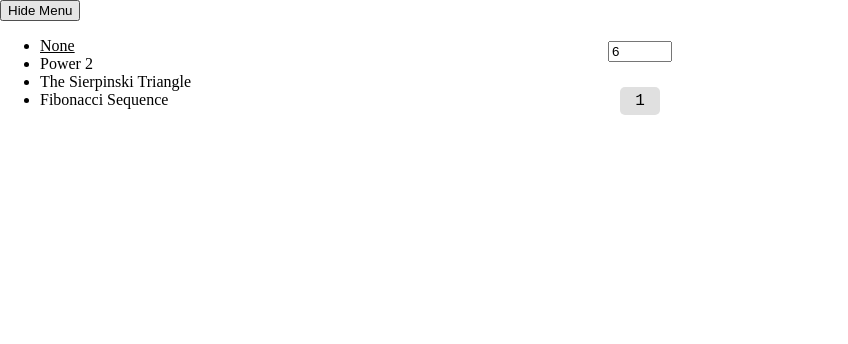
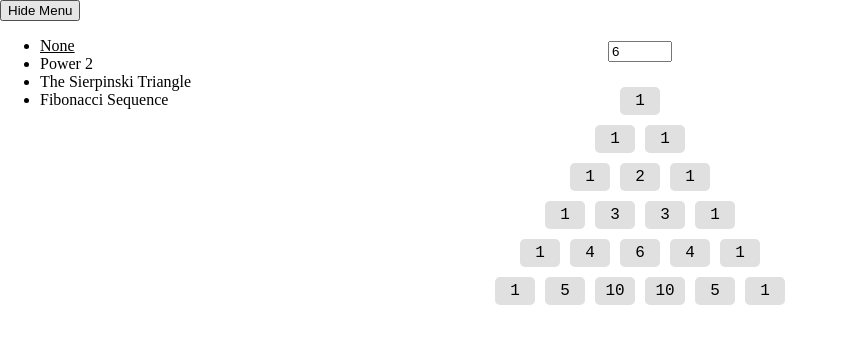
Before and after one commit to krystofmatejka/pascals-triangle, a Next.js app: page / in a window 1280 px wide. Shown: the top 344 px of the page, without its empty margins (0-848 px from the left). Built offline with nearby package versions, Linux system fonts and the light colour scheme.

Commit message:
some smaller improvements

```diff
--- a/src/components/pascals-triangle/pascals-triangle.tsx
+++ b/src/components/pascals-triangle/pascals-triangle.tsx
@@ -7,11 +7,7 @@ import {SierpinskiTriangle} from './sierpinski-triangle'
 import {TriangleFibonacciSequence} from './triangle-fibonacci-sequence'
 import {usePascalsTriangleStore} from '@/src/components/store'
 
-type PascalsTriangleComponentProps = {
-  transformation: Transformation
-}
-
-const PascalsTriangleComponent: FC<PascalsTriangleComponentProps> = ({transformation}) => {
+const chooseTriangle = (transformation: Transformation) => {
   switch (transformation) {
   case Transformation.None:
     return <TriangleDefault/>
@@ -29,7 +25,7 @@ export const PascalsTriangle: FC = () => {
 
   return (
     <Container>
-      <PascalsTriangleComponent transformation={transformation}/>
+      {chooseTriangle(transformation)}
     </Container>
   )
 }
--- a/src/components/pascals-triangle/sierpinski-triangle.tsx
+++ b/src/components/pascals-triangle/sierpinski-triangle.tsx
@@ -1,5 +1,7 @@
 import {usePascalsTriangleStore} from '@/src/components/store'
 import {Row, Number} from './styles'
+
+const isOdd = (number: number) => !!(number % 2)
 
 export const SierpinskiTriangle = () => {
   const {triangle} = usePascalsTriangleStore()
@@ -7,7 +9,7 @@ export const SierpinskiTriangle = () => {
   return triangle.map((row, rowIndex) => (
     <Row key={rowIndex}>
       {row.map((number, numberIndex) => (
-        <Number key={numberIndex} highlight={(number % 2) ? null: '#c5eeb9'}>
+        <Number key={numberIndex} highlight={isOdd(number) ? null: '--highlight-2'}>
           {number}
         </Number>
       ))}
--- a/src/components/pascals-triangle/styles.ts
+++ b/src/components/pascals-triangle/styles.ts
@@ -6,7 +6,9 @@ export const Row = styled.div`
   justify-content: center;
 `
 
-export const Number = styled.div<{highlight?: string}>`
+type Highlight = '--highlight-1' | '--highlight-2' | '--highlight-3'
+
+export const Number = styled.div<{highlight?: Highlight}>`
   padding: 5px 0;
   margin: 5px;
   width: var(--number-width);
@@ -14,8 +16,10 @@ export const Number = styled.div<{highlight?: string}>`
   transition: width ease 0.3s;
 
   border-radius: 5px;
-  background: ${p => p.highlight ?? '#e0e0e0'};
+  background: var(${p => p.highlight ?? '--highlight-1'});
 
   font-family: monospace;
   font-size: 1rem;
+
+  cursor: default;
 `
--- a/src/components/pascals-triangle/triangle-default.tsx
+++ b/src/components/pascals-triangle/triangle-default.tsx
@@ -2,29 +2,40 @@ import {useState} from 'react'
 import {usePascalsTriangleStore} from '@/src/components/store'
 import {Row, Number} from './styles'
 
-export const TriangleDefault = () => {
+type Index = [number, number]
+
+const pickHighlight = (currentIndex: Index, highlightedIndex: Index) => {
+  if (
+    highlightedIndex[0] === currentIndex[0] + 1
+    && (highlightedIndex[1] === currentIndex[1] +1 || highlightedIndex[1] === currentIndex[1])) {
+    return '--highlight-2'
+  }
+
+  if (
+    currentIndex[0] === highlightedIndex[0]
+    && currentIndex[1] === highlightedIndex[1]
+  ) {
+    return '--highlight-3'
+  }
+
+  return undefined
+}
+
+export const TriangleDefault = (): JSX.Element[] => {
   const {triangle} = usePascalsTriangleStore()
-  const [highlightedIndexes, setHighlightedIndexes] = useState([])
+  const [highlightedIndex, setHighlightedIndex] = useState<Index>([-1, -1])
 
   return triangle.map((row, rowIndex) => (
     <Row key={rowIndex}>
-      {row.map((number, numberIndex) => {
-        const isHighlighted = (
-          highlightedIndexes[0] === rowIndex + 1
-              && (highlightedIndexes[1] === numberIndex +1 || highlightedIndexes[1] === numberIndex))
-
-        return (
-          <Number
-            key={numberIndex}
-            highlight={isHighlighted ? 'red': undefined}
-            onMouseEnter={() => {
-              setHighlightedIndexes(() => [rowIndex, numberIndex])
-            }}
-          >
-            {number}
-          </Number>
-        )
-      })}
+      {row.map((number, numberIndex) => (
+        <Number
+          key={numberIndex}
+          highlight={pickHighlight([rowIndex, numberIndex], highlightedIndex)}
+          onMouseEnter={() => setHighlightedIndex(() => [rowIndex, numberIndex])}
+        >
+          {number}
+        </Number>
+      ))}
     </Row>
   ))
 }
--- a/src/components/pascals-triangle/triangle-fibonacci-sequence.tsx
+++ b/src/components/pascals-triangle/triangle-fibonacci-sequence.tsx
@@ -16,7 +16,7 @@ export const TriangleFibonacciSequence: FC = () => {
             const isHighlighted = (highlightedIndexes[rowIndex] === numberIndex)
 
             return (
-              <Number key={numberIndex} highlight={isHighlighted ? 'red': undefined}>
+              <Number key={numberIndex} highlight={isHighlighted ? '--highlight-2': undefined}>
                 {number}
               </Number>
             )})}
--- a/src/components/pascals-triangle/triangle-power-2.tsx
+++ b/src/components/pascals-triangle/triangle-power-2.tsx
@@ -3,7 +3,9 @@ import styled from 'styled-components'
 import {usePascalsTriangleStore} from '@/src/components/store'
 import {Row, Number} from './styles'
 
-export const TrianglePower2 = () => {
+const sum = (numbers: number[]) => numbers.reduce((p, c) => p + c, 0)
+
+export const TrianglePower2 = (): JSX.Element[] => {
   const {triangle} = usePascalsTriangleStore()
 
   return triangle.map((row, rowIndex) => (
@@ -27,6 +29,5 @@ const StyledPower2 = styled(Number)`
 `
 
 const Power2: FC<{triangleRow: number[], rowIndex: number}> = ({triangleRow, rowIndex}) => {
-  const sumOfRow = triangleRow.reduce((p, c) => p + c, 0)
-  return <StyledPower2>{sumOfRow}&nbsp;=&nbsp;2^{rowIndex}</StyledPower2>
+  return <StyledPower2>{sum(triangleRow)}&nbsp;=&nbsp;2^{rowIndex}</StyledPower2>
 }
--- a/src/components/store/pascals-triangle-store.ts
+++ b/src/components/store/pascals-triangle-store.ts
@@ -2,6 +2,8 @@ import create from 'zustand'
 import {Transformation} from '@/src/components/constants'
 import {Triangle} from '@/src/components/lib'
 import {pascalsTriangle} from '@/src/components/lib'
+
+const INITIAL_NUMBER_OF_FLOORS = 6
 
 type PascalsTriangleStore = {
   triangle: Triangle
@@ -12,8 +14,8 @@ type PascalsTriangleStore = {
 }
 
 export const usePascalsTriangleStore = create<PascalsTriangleStore>((set) => ({
-  triangle: [[1]],
-  numberOfFloors: 6,
+  triangle: pascalsTriangle(INITIAL_NUMBER_OF_FLOORS),
+  numberOfFloors: INITIAL_NUMBER_OF_FLOORS,
   transformation: Transformation.None,
   setNumberOfFloors: (v: number) => set({numberOfFloors: v, triangle: pascalsTriangle(v)}),
   setTransformation: (t: Transformation) => set({transformation: t}),
--- a/src/pages/_app.tsx
+++ b/src/pages/_app.tsx
@@ -10,6 +10,9 @@ const GlobalStyle = createGlobalStyle`
 
   :root {
     --number-width: 40px;
+    --highlight-1: #e0e0e0;
+    --highlight-2: #5afda8;
+    --highlight-3: #52e196;
   }
 `
 
```
